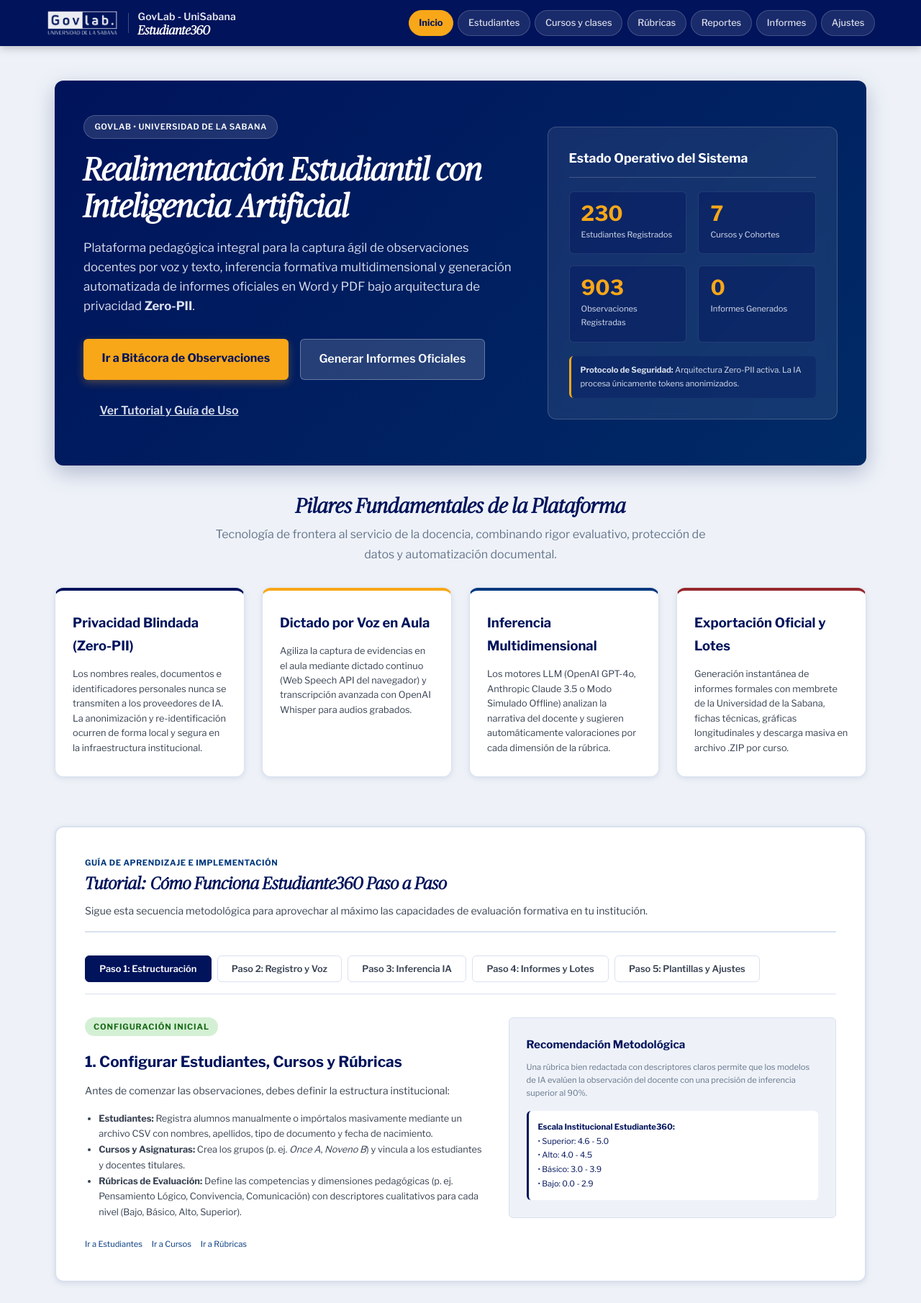
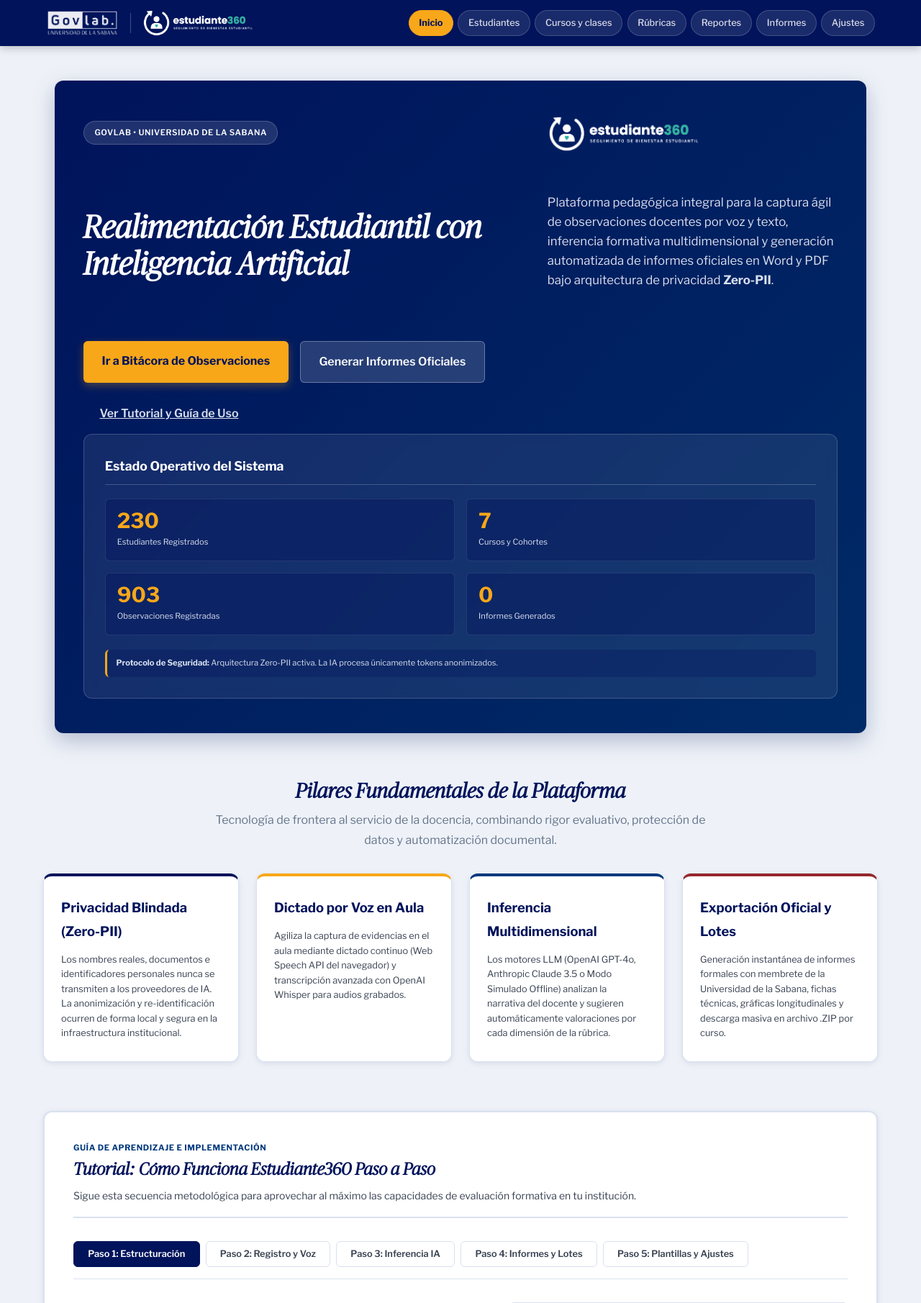
Before and after one commit to Juansotag/REIA, a FastAPI app: page / in a window 1280 px wide. Shown: the top 1811 px of the page at 72% size. Run offline with FastAPI, Linux system fonts and the light colour scheme; some libraries are stand-ins or nearby versions.

Commit message:
feat: add document generation services, HTML templates, and static branding assets

```diff
--- a/templates/base.html
+++ b/templates/base.html
@@ -4,6 +4,8 @@
   <meta charset="UTF-8">
   <meta name="viewport" content="width=device-width, initial-scale=1.0">
   <title>{% block title %}Estudiante360 - Realimentación Estudiantil con IA{% endblock %}</title>
+
+  <link rel="icon" type="image/png" href="/static/img/favicon.png">
 
   <!-- Estilos Institucionales GovLab / Universidad de la Sabana -->
   <link rel="stylesheet" href="/static/css/style.css">
@@ -26,13 +28,10 @@
   <header>
     <div class="header-inner">
       <div class="header-brand">
-        <a href="/" style="display: flex; align-items: center; gap: 0.8rem; text-decoration: none;">
+        <a href="/" style="display: flex; align-items: center; gap: 1rem; text-decoration: none;">
           <img src="/static/img/GovLab_blanco.png" alt="GovLab Universidad de la Sabana" class="header-logo">
           <div class="header-divider"></div>
-          <div>
-            <div class="header-title">GovLab - UniSabana</div>
-            <div class="header-subtitle" style="font-size: 1.1rem; line-height: 1;">Estudiante360</div>
-          </div>
+          <img src="/static/img/estudiante360_logo_nav_dark.png" alt="Estudiante360 - Seguimiento de Bienestar Estudiantil" style="height: 38px; width: auto; object-fit: contain;">
         </a>
       </div>
 
@@ -69,7 +68,10 @@
 
   <!-- Pie de Página Institucional -->
   <footer class="app-footer">
-    <div><strong>Estudiante360</strong> - Realimentación Estudiantil con Inteligencia Artificial</div>
+    <div style="display: flex; align-items: center; justify-content: center; gap: 0.6rem;">
+      <img src="/static/img/estudiante360_iso.png" alt="Estudiante360" style="height: 22px; width: auto; vertical-align: middle;">
+      <span><strong>Estudiante360</strong> - Realimentación y Seguimiento de Bienestar Estudiantil</span>
+    </div>
     <div style="margin-top: 0.2rem; opacity: 0.8;">
       Desarrollado por el <strong>GovLab de la Universidad de la Sabana</strong> - Sistema de Evaluación Formativa con Privacidad Zero-PII
     </div>
--- a/templates/landing.html
+++ b/templates/landing.html
@@ -8,9 +8,13 @@
   <!-- Hero Section Institucional -->
   <section class="card" style="background: linear-gradient(135deg, #00135B 0%, #002B66 100%); color: #FFFFFF; border: none; padding: 3rem 2.5rem; margin-bottom: 2.5rem; border-radius: var(--radius); box-shadow: 0 10px 30px rgba(0, 19, 91, 0.25);">
     <div style="display: grid; grid-template-columns: 1.2fr 0.8fr; gap: 2.5rem; align-items: center;">
-      <div>
-        <div style="display: inline-flex; align-items: center; gap: 0.5rem; background: rgba(255, 255, 255, 0.12); padding: 0.35rem 0.9rem; border-radius: 20px; font-size: var(--fs-xs); font-weight: 600; letter-spacing: 0.05em; text-transform: uppercase; margin-bottom: 1.2rem; border: 1px solid rgba(255, 255, 255, 0.2);">
-          GovLab • Universidad de la Sabana
+        <div style="display: flex; align-items: center; gap: 1rem; margin-bottom: 1.2rem; flex-wrap: wrap;">
+          <div style="display: inline-flex; align-items: center; gap: 0.5rem; background: rgba(255, 255, 255, 0.12); padding: 0.35rem 0.9rem; border-radius: 20px; font-size: var(--fs-xs); font-weight: 600; letter-spacing: 0.05em; text-transform: uppercase; border: 1px solid rgba(255, 255, 255, 0.2);">
+            GovLab • Universidad de la Sabana
+          </div>
+        </div>
+        <div style="margin-bottom: 1rem;">
+          <img src="/static/img/estudiante360_logo_nav_dark.png" alt="Estudiante360" style="height: 52px; width: auto; object-fit: contain;">
         </div>
         <h1 style="color: #FFFFFF; font-size: clamp(2rem, 3.5vw, 2.8rem); line-height: 1.15; margin-bottom: 1rem; font-style: normal;">
           Realimentación Estudiantil con Inteligencia Artificial
```
Also changed, not shown: app/services/docx_service.py (+6 -7 lines), app/services/pdf_service.py (+13 -3 lines), static/img/estudiante360_iso.png (added), static/img/estudiante360_logo.png (added), static/img/estudiante360_logo_nav_dark.png (added), static/img/estudiante360_logo_original.png (added), static/img/estudiante360_logo_transparent.png (added), static/img/favicon.png (added).
